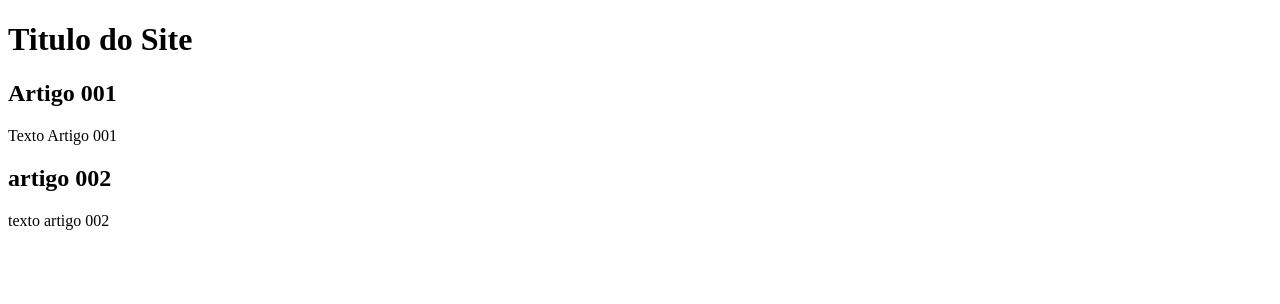
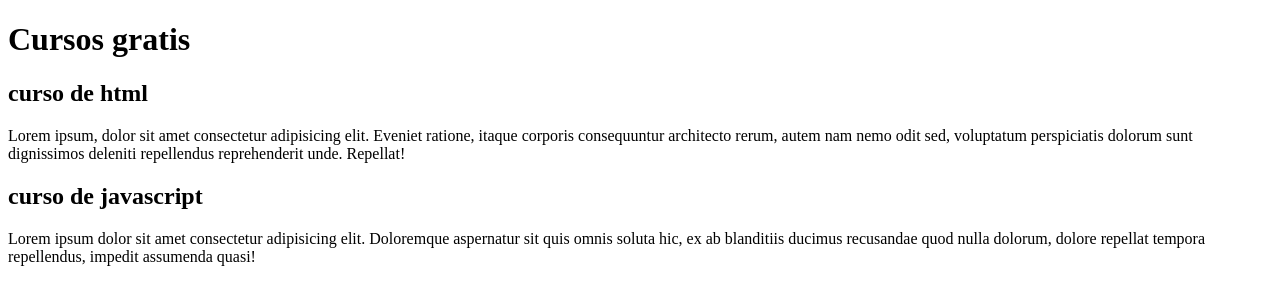
Before and after one commit to lucasaraujods/Projeto-site-, a plain HTML site: page index.html in a window 1280 px wide. Drawn offline with Linux system fonts and the light colour scheme.

Commit message:
comecei a escrever o conteúdo

```diff
--- a/index.html
+++ b/index.html
@@ -8,14 +8,14 @@
 <body>
     <main>
         <header>
-            <h1>Titulo do Site</h1>
+            <h1>Cursos gratis</h1>
             <article>
-                <h2>Artigo 001</h2>
-                <p>Texto Artigo 001</p>
+                <h2>curso de html</h2>
+                <p>Lorem ipsum, dolor sit amet consectetur adipisicing elit. Eveniet ratione, itaque corporis consequuntur architecto rerum, autem nam nemo odit sed, voluptatum perspiciatis dolorum sunt dignissimos deleniti repellendus reprehenderit unde. Repellat!</p>
             </article>
             <article>
-                <h2>artigo 002</h2>
-                <p>texto artigo 002</p>
+                <h2>curso de javascript</h2>
+                <p>Lorem ipsum dolor sit amet consectetur adipisicing elit. Doloremque aspernatur sit quis omnis soluta hic, ex ab blanditiis ducimus recusandae quod nulla dolorum, dolore repellat tempora repellendus, impedit assumenda quasi!</p>
             </article>
         </header>
     </main>
```
